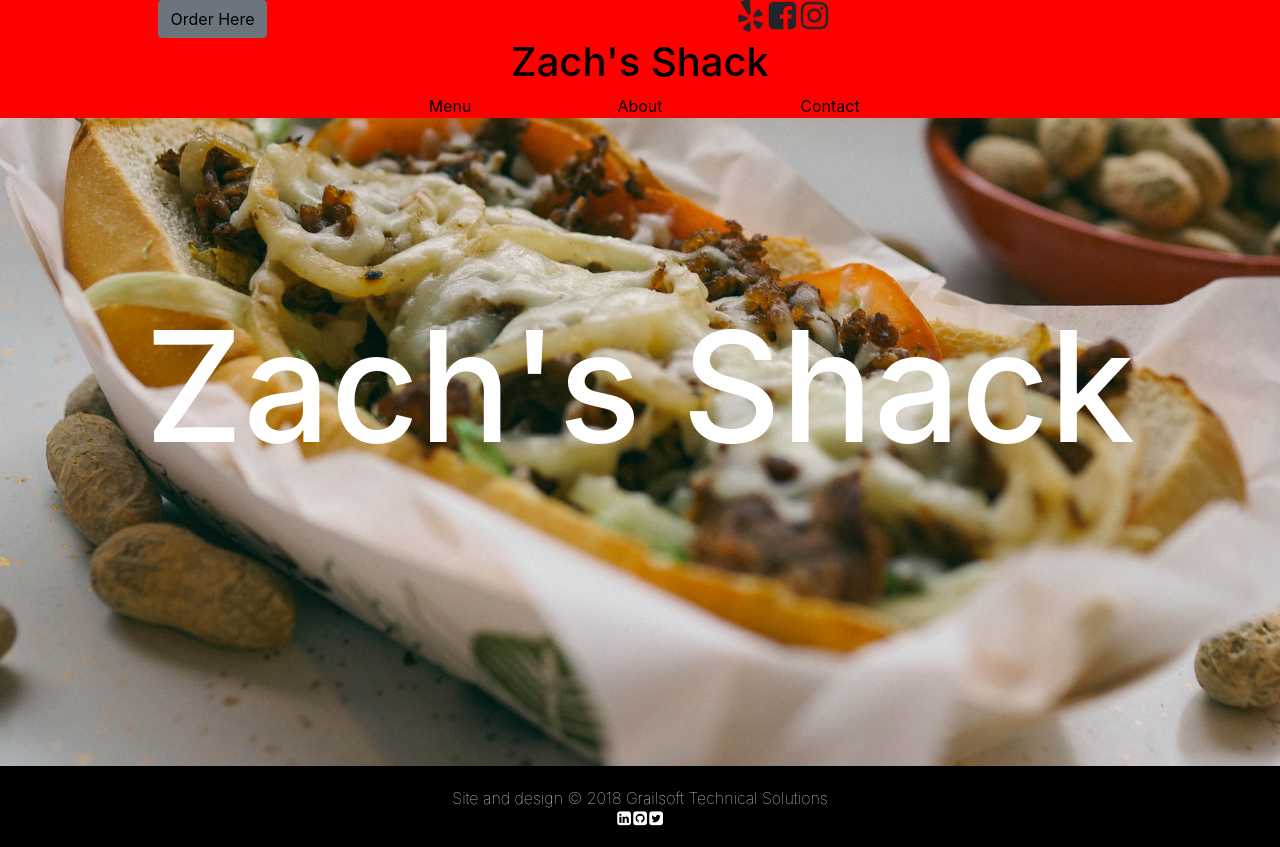
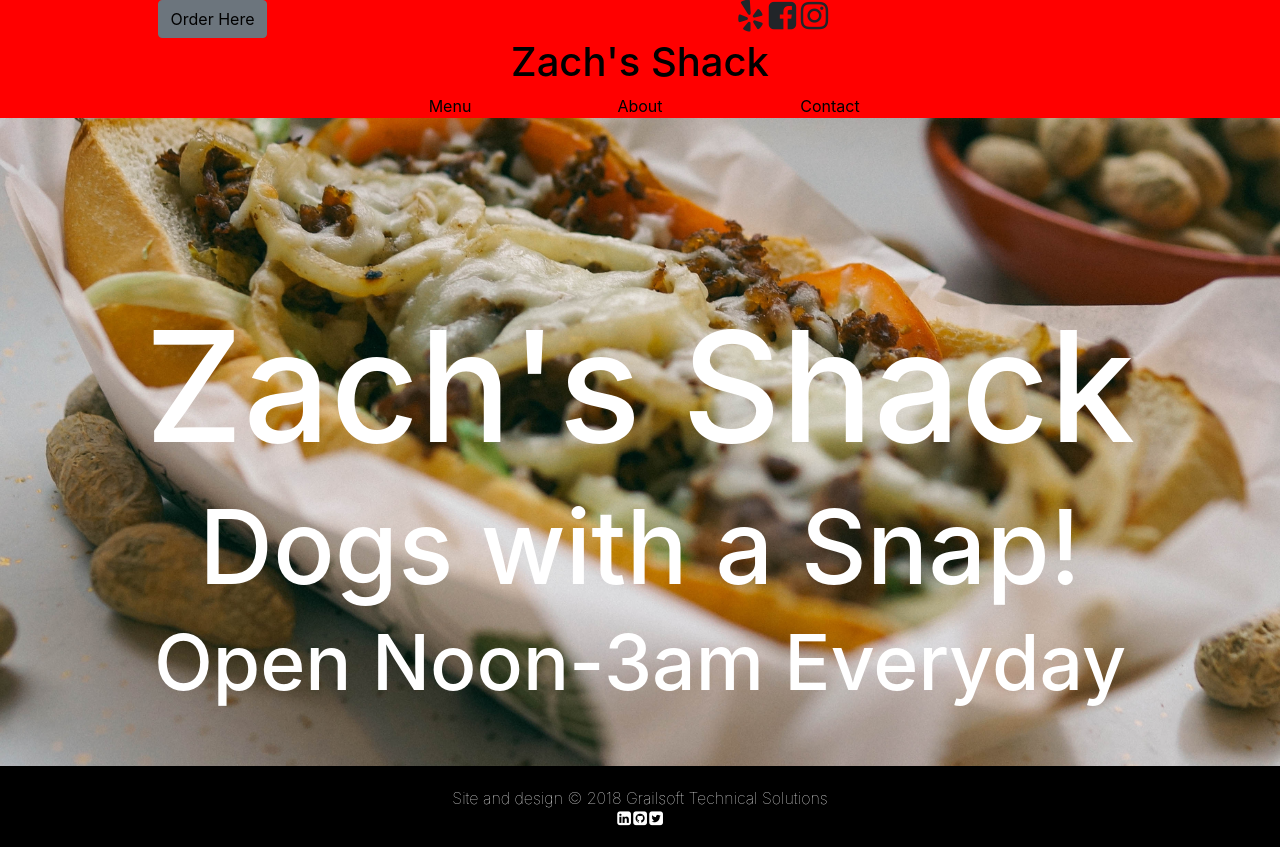
Before and after one commit to GrailsoftTechnologies/zachsShack, a React (Create React App) app: page /#/ in a window 1280 px wide. Built offline with nearby package versions, Linux system fonts and the light colour scheme.

Commit message:
changed content for Home, About

```diff
--- a/src/components/About/index.js
+++ b/src/components/About/index.js
@@ -9,10 +9,11 @@ render() {
 				<Row>
 					<Col>
 						<Jumbotron className="aboutText">
-							<h1 className="display-3">Hot Dogs</h1>
-			        <p className="lead">Life can be complicated. Hot dogs are simple. They come in different styles, and they taste great with a beer and a side of fries.</p>
-			        <hr className="my-1" />
-			        <p>Come by for a hotdog today.</p>
+							<h1 className="display-3">Zach's Shack Hot Dogs...</h1>
+			        <p className="lead">
+								...are 100% beef dogs with a natural casing. It's the casing and the steaming that gives the dog the "snap". You may choose to substitute a tofu dog or veggie sausage (will take 4 minutes longer to prepare) or a turkey dog (8 minutes) at no extra charge. We are open until 3am every night. Thanks for stopping by!
+							</p>
+							<p>-Zach</p>
 						</Jumbotron>
 					</Col>
 				</Row>
--- a/src/components/Home/index.js
+++ b/src/components/Home/index.js
@@ -10,6 +10,8 @@ class Home extends Component {
 				<Row>
 					<Col>
 						<h1>Zach's Shack</h1>
+						<h2>Dogs with a Snap!</h2>
+						<h3>Open Noon-3am Everyday</h3>
 					</Col>
 				</Row>
 			</Container>
--- a/src/components/Home/styles.css
+++ b/src/components/Home/styles.css
@@ -6,6 +6,12 @@
 
 .Home h1{
 	font-size: 12vw;
+}
+.Home h2{
+	font-size: 8vw;
+}
+.Home h3{
+	font-size: 6vw;
 }
 .Home .display-3 {
 	font-family: 'Burner', Arial, sans-serif;
```
